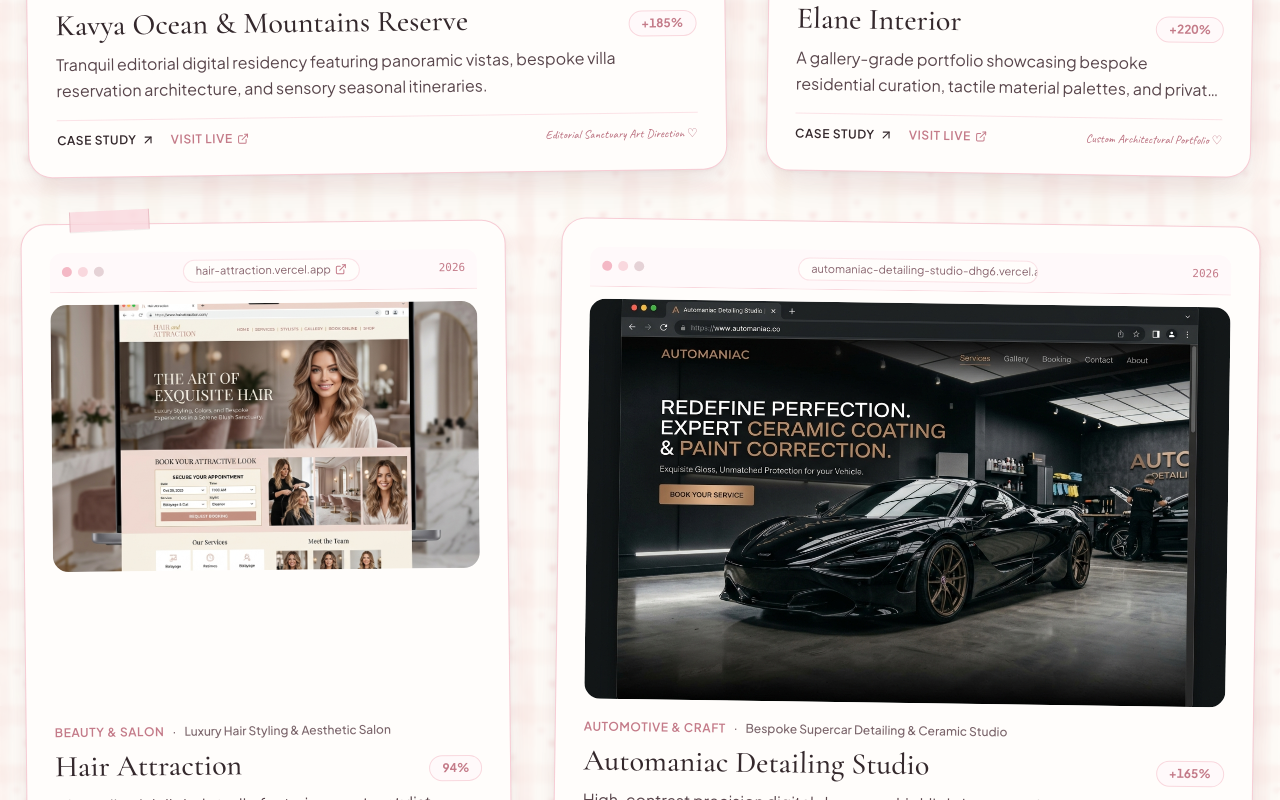
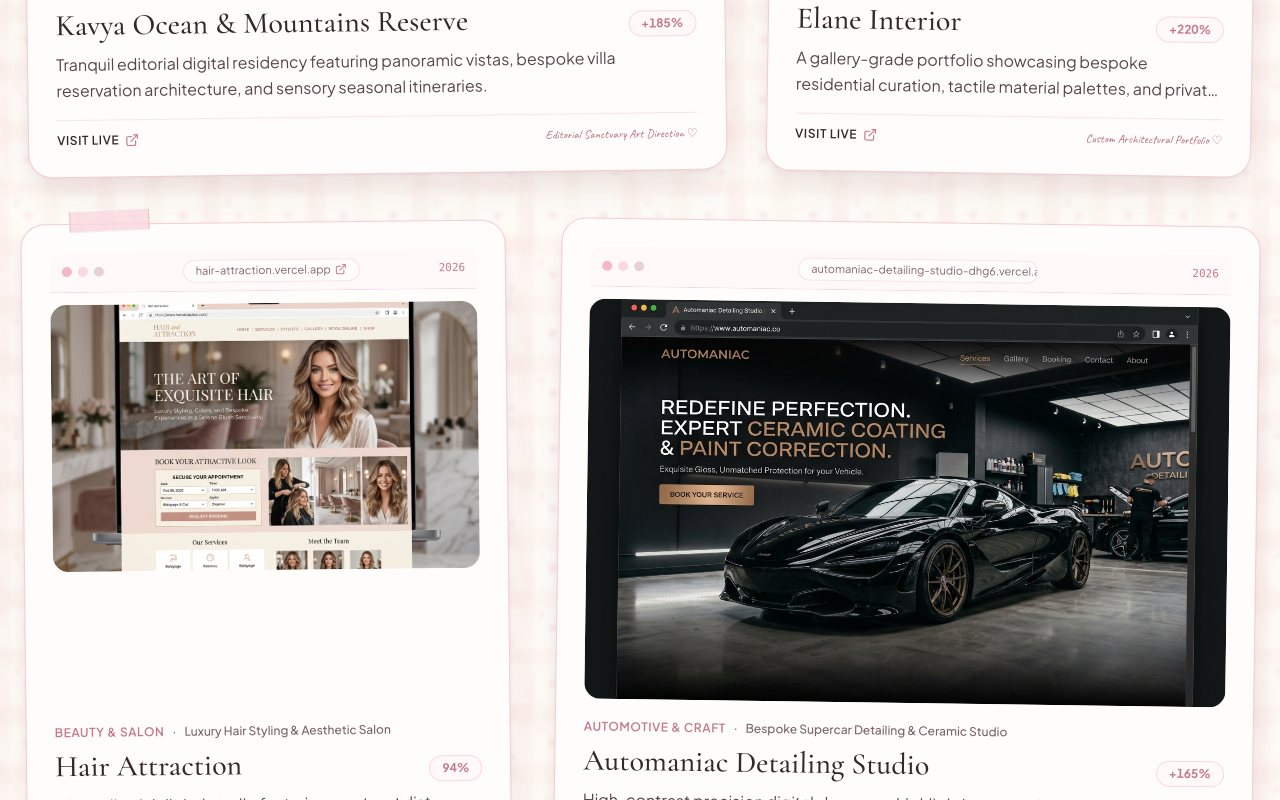
Before and after one commit to kanak2425/portfolio-website, a React (Vite) app: page / in a window 1280 px wide. Shown: the part 2860-3660 px from the top of the page. Built offline with nearby package versions, Linux system fonts and the light colour scheme.

Commit message:
refactor: simplify project and service components
Remove redundant case study buttons and service section banners to streamline the user interface and focus on core content.

```diff
--- a/src/components/SelectedWork.tsx
+++ b/src/components/SelectedWork.tsx
@@ -188,22 +188,14 @@ export const SelectedWork: React.FC<SelectedWorkProps> = ({ onSelectProject }) =
 
                     <div className="pt-3 border-t border-[#F9D8DE]/70 flex items-center justify-between">
                       <div className="flex items-center gap-4">
-                        <button
-                          onClick={() => onSelectProject(project)}
-                          className="inline-flex items-center gap-1 text-xs font-semibold uppercase tracking-wider text-[#34282C] hover:text-[#C47B89] transition-colors cursor-pointer"
-                        >
-                          CASE STUDY
-                          <ArrowUpRight className="w-3.5 h-3.5" />
-                        </button>
-
                         <a
                           href={project.liveUrl}
                           target="_blank"
                           rel="noopener noreferrer"
-                          className="inline-flex items-center gap-1 text-xs font-semibold uppercase tracking-wider text-[#C47B89] hover:underline"
+                          className="inline-flex items-center gap-1.5 text-xs font-semibold uppercase tracking-wider text-[#34282C] hover:text-[#C47B89] transition-colors"
                         >
-                          VISIT LIVE
-                          <ExternalLink className="w-3 h-3" />
+                          <span>VISIT LIVE</span>
+                          <ExternalLink className="w-3.5 h-3.5 text-[#C47B89]" />
                         </a>
                       </div>
 
--- a/src/components/Services.tsx
+++ b/src/components/Services.tsx
@@ -1,5 +1,5 @@
 import React from 'react';
-import { Sparkles, Check } from 'lucide-react';
+import { Check } from 'lucide-react';
 import { SERVICES } from '../data/portfolioData';
 import { Service } from '../types';
 
@@ -8,7 +8,7 @@ interface ServicesProps {
   onSelectService?: (service: Service) => void;
 }
 
-export const Services: React.FC<ServicesProps> = ({ onOpenQuiz }) => {
+export const Services: React.FC<ServicesProps> = () => {
   return (
     <section id="services" className="py-24 md:py-36 relative bg-[#FAF6F3]/85 backdrop-blur-[2px] border-t border-[#F9D8DE]/80">
       {/* Delicate background gingham accents */}
@@ -95,29 +95,7 @@ export const Services: React.FC<ServicesProps> = ({ onOpenQuiz }) => {
           })}
         </div>
 
-        {/* Section Bottom Banner */}
-        <div className="mt-16 bg-[#FFFDFB] rounded-3xl p-8 border border-[#F4B8C5] shadow-paper flex flex-col md:flex-row items-center justify-between gap-6">
-          <div className="flex items-center gap-4">
-            <div className="w-12 h-12 rounded-full bg-[#FCECEF] border border-[#F4B8C5] flex items-center justify-center shrink-0">
-              <Sparkles className="w-6 h-6 text-[#C47B89]" />
-            </div>
-            <div>
-              <h4 className="text-xl font-serif font-medium text-[#34282C]">
-                Need something custom or a hybrid retainer?
-              </h4>
-              <p className="text-sm text-[#59464C] mt-0.5">
-                We also offer monthly creative direction retainers and bespoke micro-app development.
-              </p>
-            </div>
-          </div>
 
-          <button
-            onClick={onOpenQuiz}
-            className="px-6 py-3 rounded-full bg-[#34282C] text-[#FFFDF9] text-xs font-semibold uppercase tracking-wider hover:bg-[#44373B] transition-colors whitespace-nowrap shadow-xs cursor-pointer"
-          >
-            Calculate Custom Scope ↗
-          </button>
-        </div>
       </div>
     </section>
   );
```
